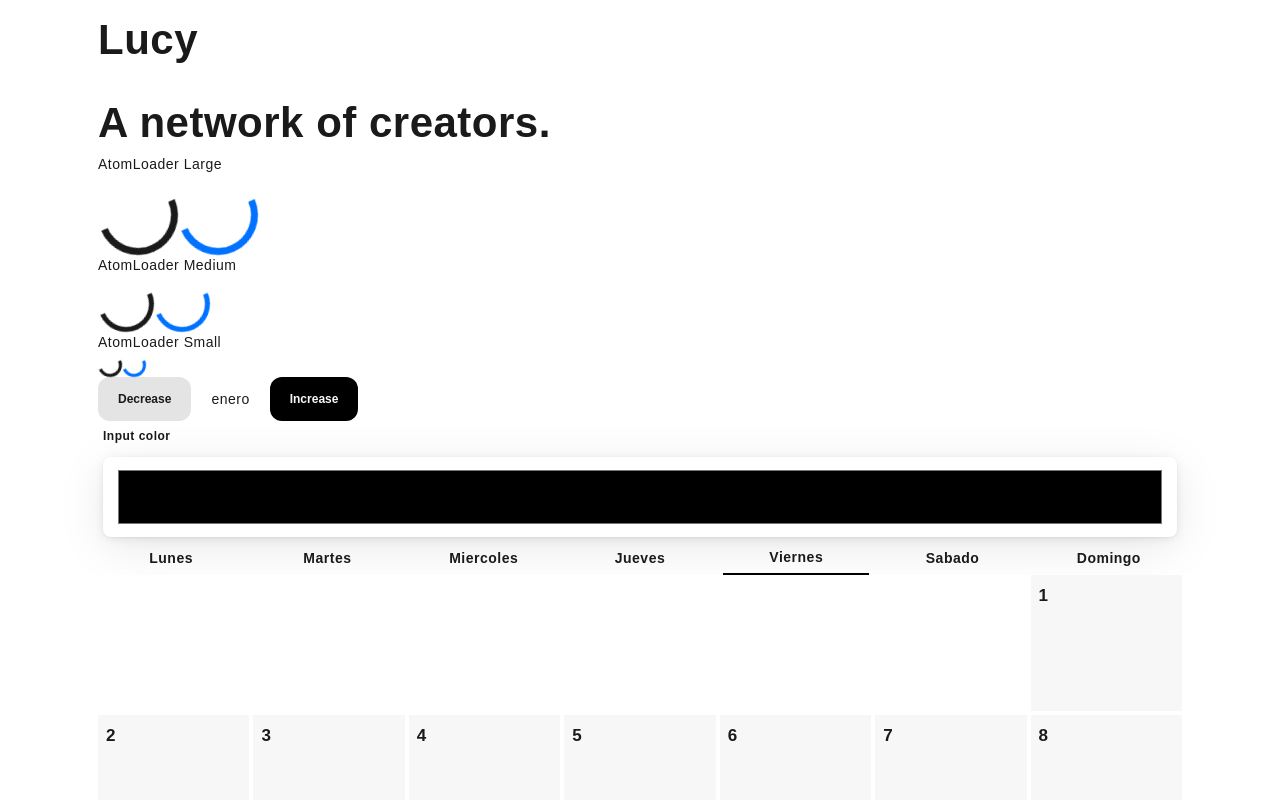
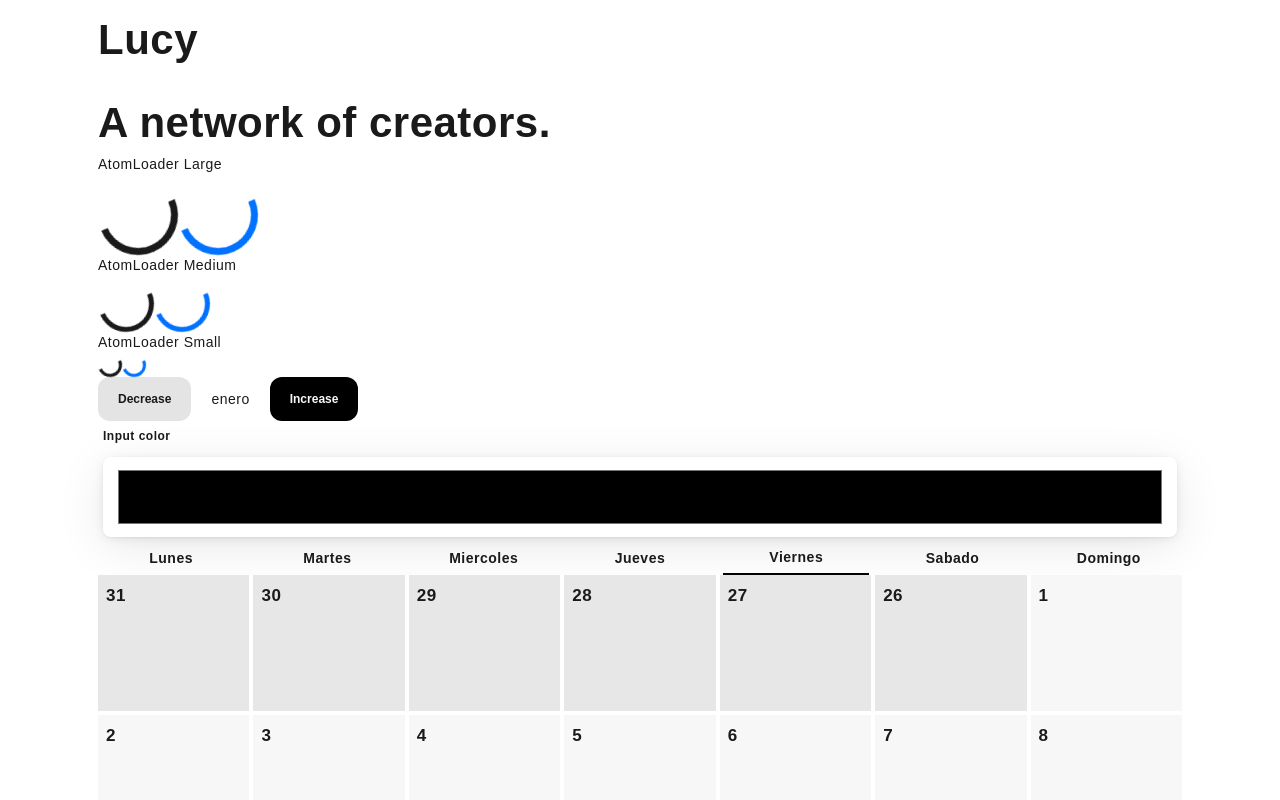
Before and after one commit to Whil117/lucy-nxtjs, a Next.js app: page / in a window 1280 px wide. Shown: the top 800 px of the page. Built offline with nearby package versions, Linux system fonts and the light colour scheme; no server answers; a web font is replaced by a local one.

Commit message:
V1 FUNCTION GETCALENDAR

```diff
--- a/src/@utils/calendar/index.ts
+++ b/src/@utils/calendar/index.ts
@@ -3,10 +3,26 @@
   year?: number;
 };
 
+const MAPGRID = {
+  0: 6,
+  6: 5,
+  5: 4,
+  4: 3,
+  3: 2,
+  1: 0,
+};
+const MAPGRIDREVERSE = {
+  1: 6,
+  2: 5,
+  3: 4,
+  4: 3,
+  5: 2,
+};
+
 const getBeforeOrAfterMonth = (
   year: number,
   month: number,
-  type: "before" | "after"
+  type: "after" | "before"
 ) => {
   const currentMonth = month;
   const currentYear = year;
@@ -22,7 +38,7 @@
 
   const daysInMonth = new Date(mainYear, mainMonth + 1, 0).getDate();
 
-  return Array.from({ length: daysInMonth }, (_, i) => {
+  const mainData = Array.from({ length: daysInMonth }, (_, i) => {
     const currentBeforeDate = new Date(mainYear, mainMonth, i + 1);
     return {
       date: currentBeforeDate,
@@ -30,8 +46,12 @@
       isToday: false,
       countMonth: currentBeforeDate.getMonth(),
       countNumber: i + 1,
+      isMonth: false,
     };
-  }).reverse();
+  });
+
+  const sliceByType = type === "before" ? mainData.reverse() : mainData;
+  return sliceByType;
 };
 
 function getDaysByMotnh(props: getDaysInMonth) {
@@ -42,21 +62,7 @@
     month = currentTimeDate.getMonth(),
   } = props;
 
-  console.log(getBeforeOrAfterMonth(year, month, "before"));
-  console.log(getBeforeOrAfterMonth(year, month, "after"));
-
-  //////////////////
-  /////////////
-  //////////////////
-  /////////////  //////////////////
-  /////////////  //////////////////
-  /////////////  //////////////////
-  /////////////  //////////////////
-  /////////////  //////////////////
-  /////////////  //////////////////
-  /////////////  //////////////////
-  /////////////
-  return Array.from(
+  const monthCurrent = Array.from(
     { length: new Date(year, month + 1, 0).getDate() },
     (_, i) => {
       const currentDate = new Date(year, month, i + 1);
@@ -70,9 +76,22 @@
           currentDate.getMonth() === currentDay.getMonth(),
         countMonth: currentDate.getMonth(),
         countNumber: i + 1,
+        isMonth: true,
       };
     }
   );
+
+  const first = monthCurrent?.[0]?.gridPosition;
+  const last = monthCurrent?.[monthCurrent?.length - 1]?.gridPosition;
+
+  const after = getBeforeOrAfterMonth(year, month, "after").filter(
+    (_, indx) => indx + 1 <= MAPGRIDREVERSE[last]
+  );
+  const before = getBeforeOrAfterMonth(year, month, "before").filter(
+    (_, indx) => indx + 1 <= MAPGRID[first]
+  );
+
+  return [...before, ...monthCurrent, ...after];
 }
 
 export default getDaysByMotnh;
--- a/src/pages/index.tsx
+++ b/src/pages/index.tsx
@@ -74,6 +74,12 @@
 
   const [count, setcount] = useState(new Date().getMonth());
   // console.log(formik.values);
+
+  console.log(
+    getDaysByMotnh({
+      month: count,
+    })
+  );
 
   return (
     <AtomWrapper
@@ -207,6 +213,7 @@
             grid-template-columns: repeat(7, 1fr);
             background-color: var(--background-color);
             gap: 4px;
+            grid-template-rows: repeat(6, auto);
           `}
         >
           {getDaysByMotnh({
@@ -217,7 +224,7 @@
                 customCSS={css`
                   padding: 8px;
                   background-color: var(--card-background);
-                  grid-column: ${daysPosition[item.gridPosition]};
+                  /* grid-column: ${daysPosition[item.gridPosition]}; */
                   ${item.isToday
                     ? css`
                         background-color: ${formik.values.colorButton};
@@ -225,6 +232,10 @@
                     : css`
                         background-color: var(--calendar-color);
                       `}
+                  ${!item.isMonth &&
+                  css`
+                    background-color: #e7e7e7;
+                  `}
                 `}
                 height="120px"
               >
```
